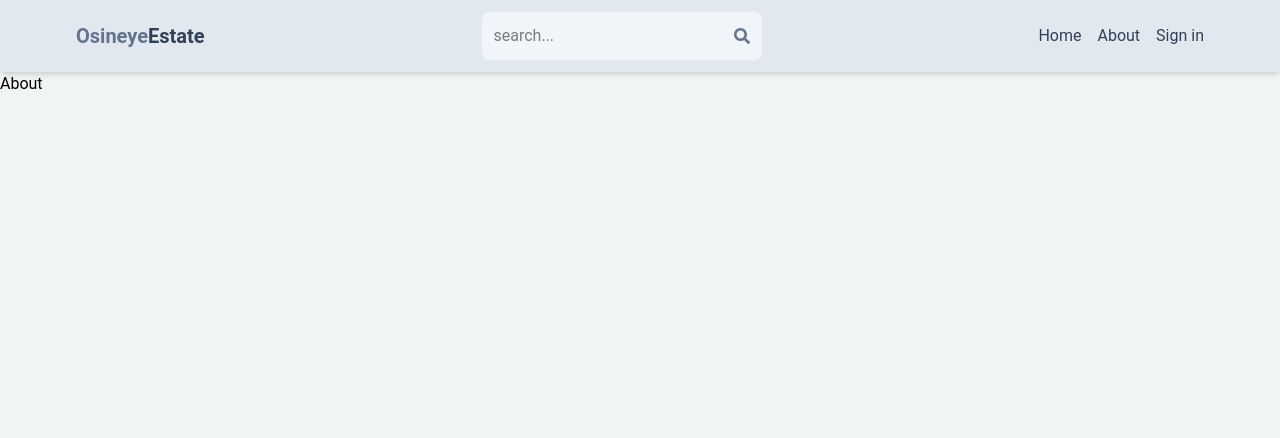
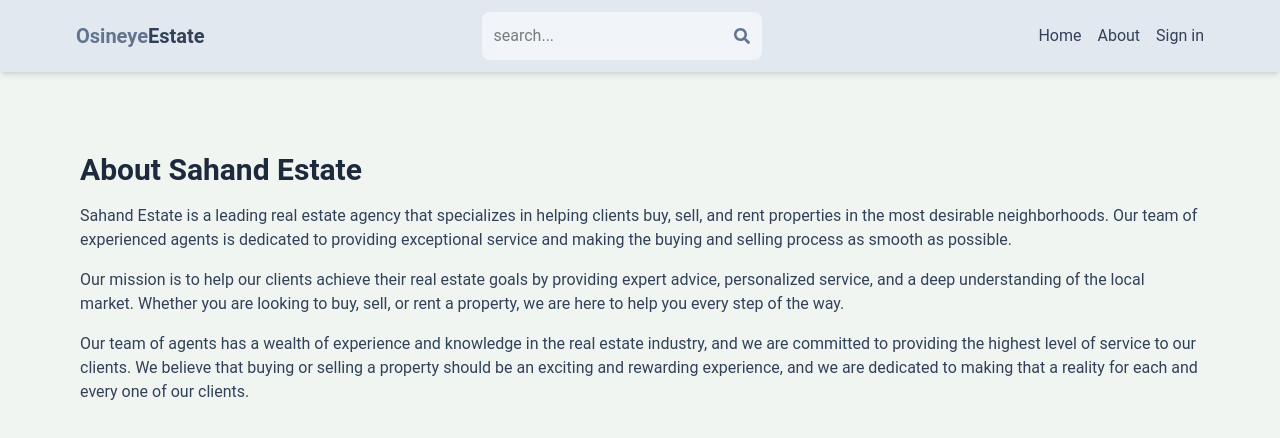
Before and after one commit to heistifeh/mern-estate, a React (Vite) app in the folder client/: page /about in a window 1280 px wide. Shown: the top 438 px of the page. Built offline with nearby package versions, Linux system fonts and the light colour scheme.

Commit message:
About page

```diff
--- a/client/src/pages/About.jsx
+++ b/client/src/pages/About.jsx
@@ -1,7 +1,14 @@
-import React from "react";
+import React from 'react'
 
-const About = () => {
-  return <div>About</div>;
-};
-
-export default About;
+export default function About() {
+  return (
+    <div className='py-20 px-4 max-w-6xl mx-auto'>
+      <h1 className='text-3xl font-bold mb-4 text-slate-800'>About Sahand Estate</h1>
+      <p className='mb-4 text-slate-700'>Sahand Estate is a leading real estate agency that specializes in helping clients buy, sell, and rent properties in the most desirable neighborhoods. Our team of experienced agents is dedicated to providing exceptional service and making the buying and selling process as smooth as possible.</p>
+      <p className='mb-4 text-slate-700'>
+      Our mission is to help our clients achieve their real estate goals by providing expert advice, personalized service, and a deep understanding of the local market. Whether you are looking to buy, sell, or rent a property, we are here to help you every step of the way.
+      </p>
+      <p className='mb-4 text-slate-700'>Our team of agents has a wealth of experience and knowledge in the real estate industry, and we are committed to providing the highest level of service to our clients. We believe that buying or selling a property should be an exciting and rewarding experience, and we are dedicated to making that a reality for each and every one of our clients.</p>
+    </div>
+  )
+}
```
